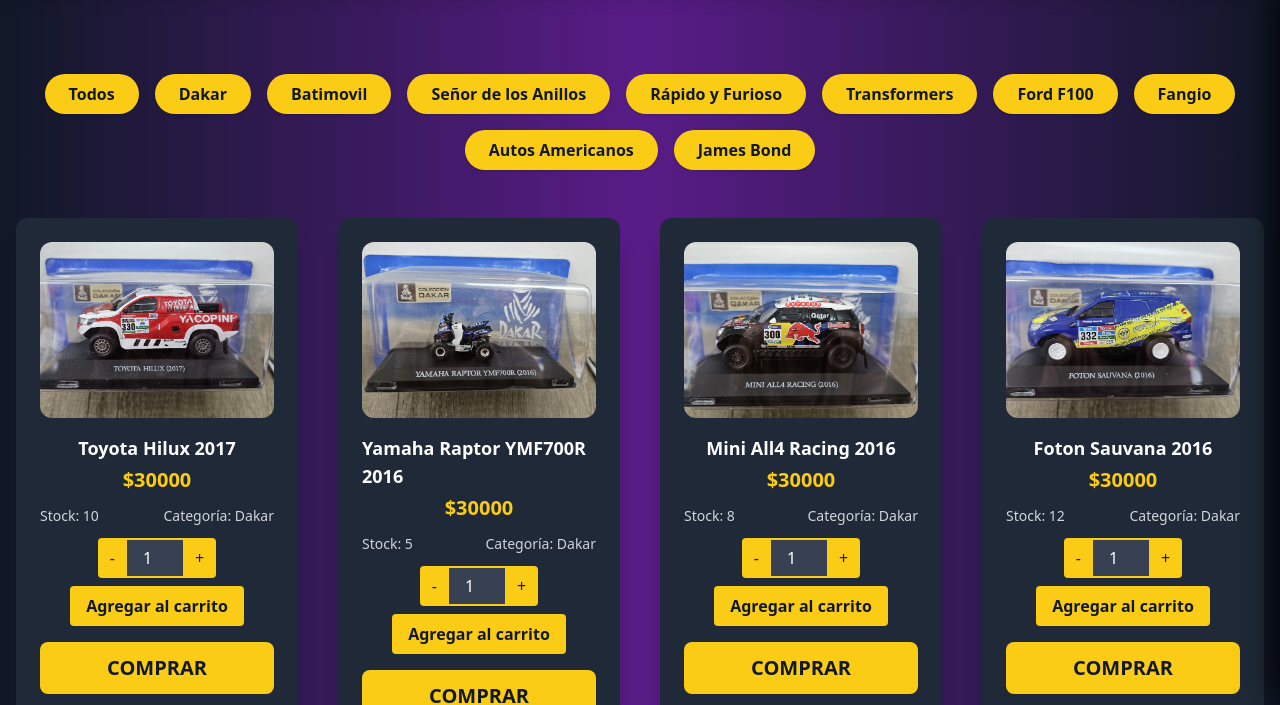
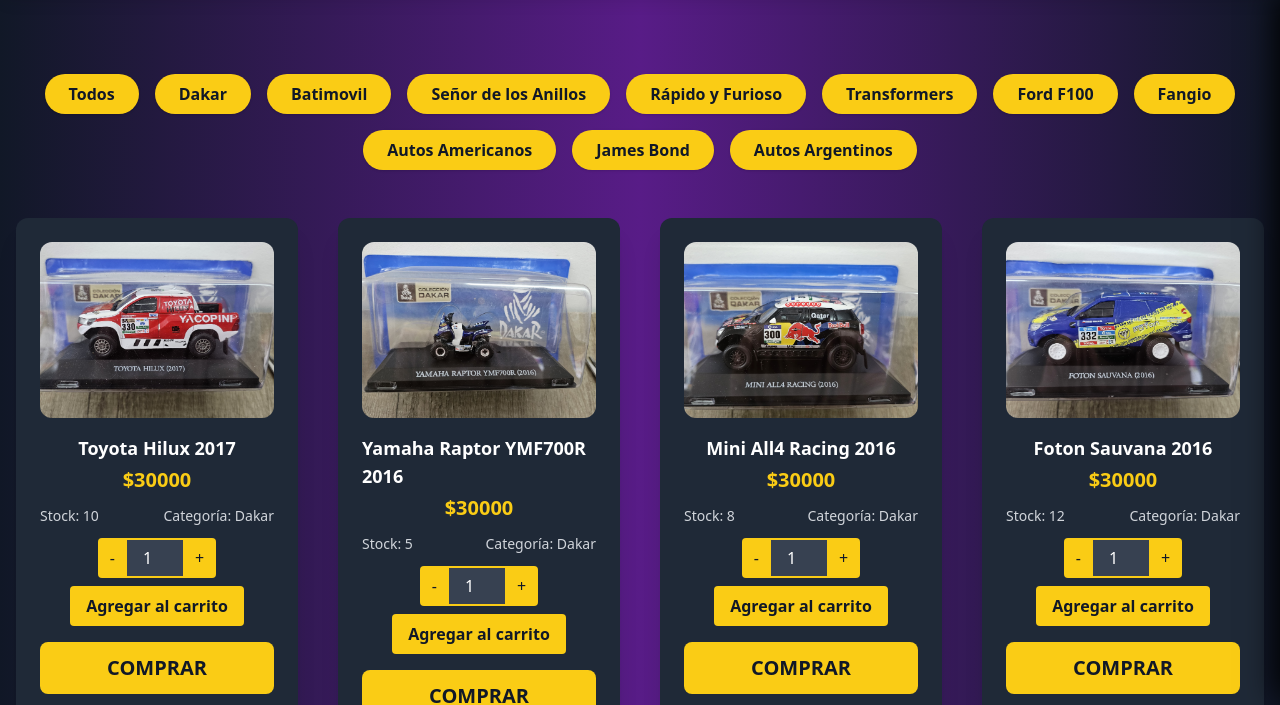
Before and after one commit to Nahuel-Maximiliano-Bustos/juguetopolis, a website: page catalogo.html in a window 1280 px wide. Shown: the part 102-807 px from the top of the page. Drawn offline with nearby package versions, Linux system fonts and the light colour scheme.

Commit message:
Update catalogo.html

```diff
--- a/catalogo.html
+++ b/catalogo.html
@@ -130,6 +130,11 @@
                 onclick="filtrarCategoria('james-bond')">
                 James Bond
             </button>
+            <button
+                class="px-6 py-2 bg-yellow-400 text-gray-900 font-semibold rounded-full shadow hover:bg-yellow-500 transition"
+                onclick="filtrarCategoria('autos-argentinos')">
+                Autos Argentinos
+            </button>
         </div>
         <!-- Tarjetas de productos -->
         <div id="productos" class="grid grid-cols-1 sm:grid-cols-2 md:grid-cols-3 lg:grid-cols-4 gap-10">
```
